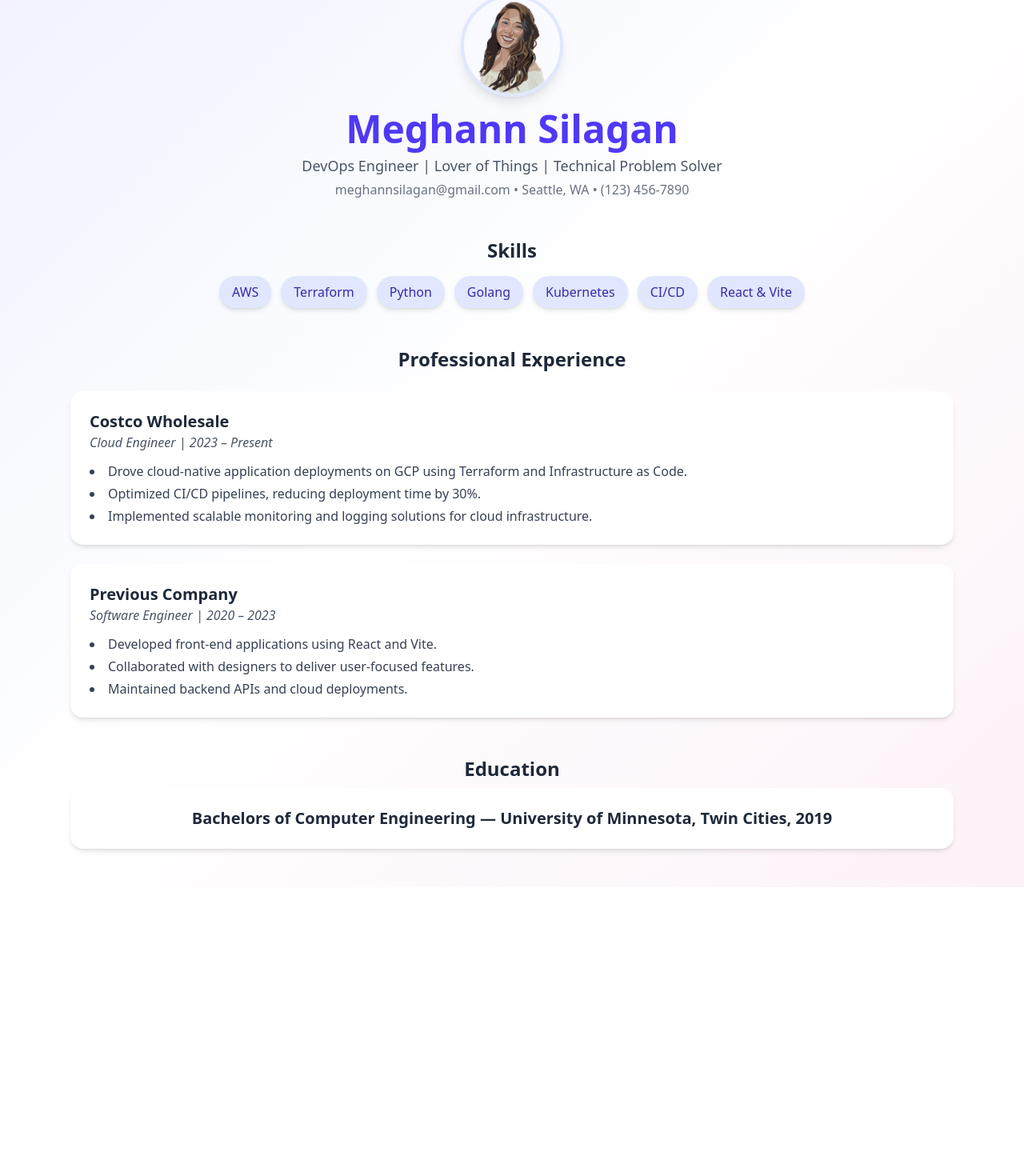
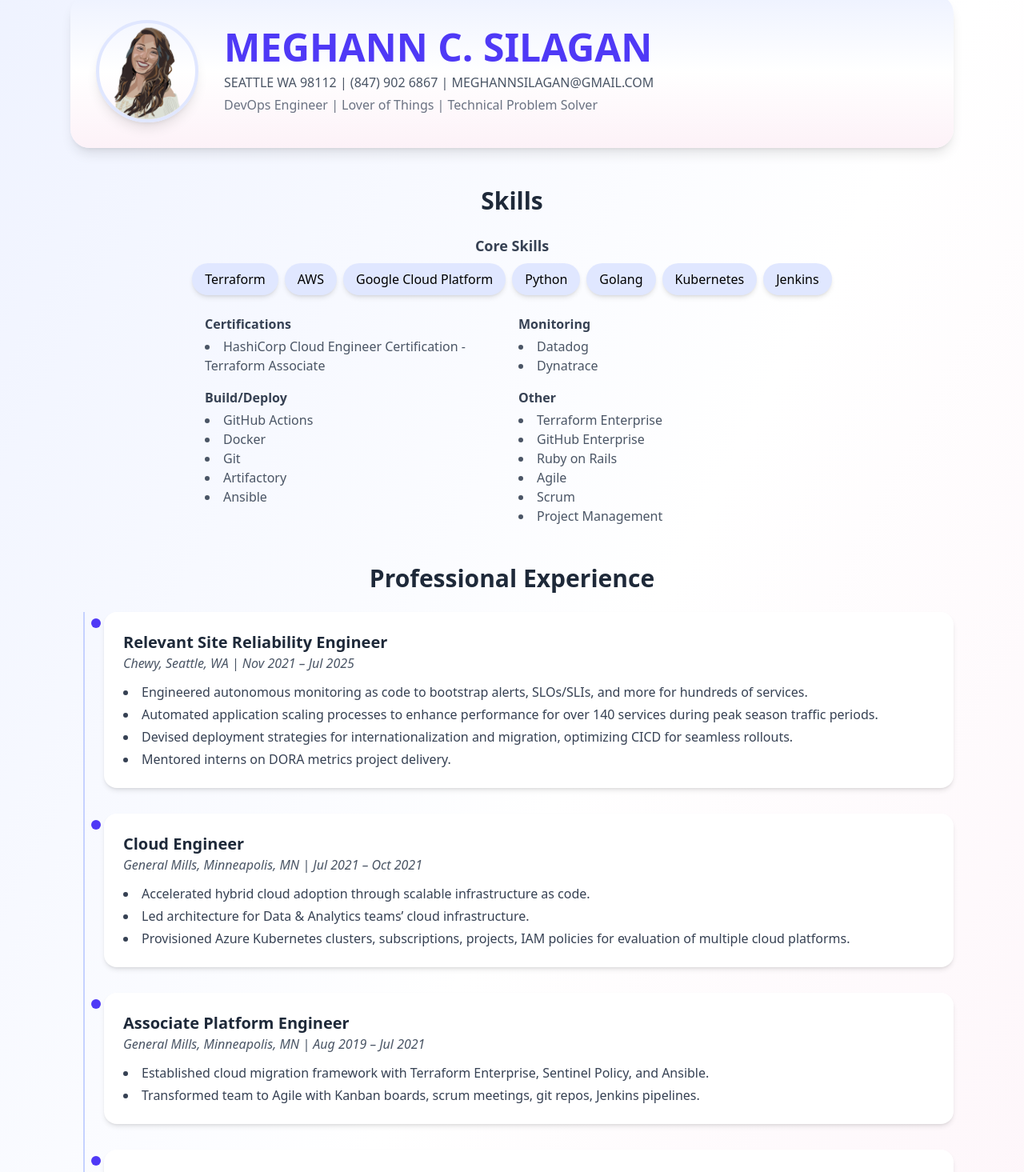
Before and after one commit to msilagan/meghann, a React (Vite) app in the folder frontend/: page / in a window 1280 px wide. Shown: the part 119-1584 px from the top of the page at 80% size. Before the commit the page ends 1228 px from the top, so only its background shows below. Built offline with nearby package versions, Linux system fonts and the light colour scheme.

Commit message:
feat: timeline

```diff
--- a/frontend/src/components/Badge.jsx
+++ b/frontend/src/components/Badge.jsx
@@ -1,16 +1,13 @@
 import React from "react";
 
-export default function Badge({ label, delay = 0 }) {
+export default function Badge({ label, delay = 0, color = "indigo" }) {
+  // Tailwind dynamic colors
+  const bgColor = `bg-${color}-100`;
+  const textColor = `text-${color}-800`;
+
   return (
     <span
-      className="
-        px-4 py-2 rounded-full font-medium
-        shadow-md hover:shadow-xl hover:scale-105
-        transition-transform transition-shadow duration-300
-        bg-indigo-100
-        text-indigo-800
-        cursor-default
-      "
+      className={`px-4 py-2 rounded-full font-medium shadow-md hover:shadow-xl transition-transform duration-300 ${bgColor} ${textColor} cursor-default`}
       data-aos="fade-up"
       data-aos-delay={delay}
     >
--- a/frontend/src/components/Card.jsx
+++ b/frontend/src/components/Card.jsx
@@ -1,14 +1,15 @@
 import React from "react";
 
-export default function Card({ title, subtitle, children, aos = "fade-up" }) {
+export default function Card({ title, subtitle, children, color = "white" }) {
+  const bgColor = `bg-${color}`;
   return (
     <div
-      className="bg-white rounded-2xl shadow-md hover:shadow-xl transition-shadow p-6"
-      data-aos={aos}
+      className={`${bgColor} rounded-2xl shadow-md hover:shadow-xl transition-shadow p-6`}
+      data-aos="fade-up"
     >
       <h3 className="text-xl font-bold text-gray-800">{title}</h3>
       {subtitle && <p className="text-gray-600 italic mb-3">{subtitle}</p>}
-      <div>{children}</div>
+      {children}
     </div>
   );
 }
--- a/frontend/src/components/Home.jsx
+++ b/frontend/src/components/Home.jsx
@@ -1,64 +1,163 @@
 import React from "react";
+import Layout from "./Layout";
+import Badge from "./Badge";
 import Card from "./Card";
-import Badge from "./Badge";
-import Layout from "./Layout";
 import MyIcon from "../assets/meghann_icon.png";
 
 export default function Home() {
-  const skills = ["AWS", "Terraform", "Python", "Golang", "Kubernetes", "CI/CD", "React & Vite"];
-  const experiences = [
+  // Skills grouped by category
+  const skillCategories = {
+    Certifications: ["HashiCorp Cloud Engineer Certification - Terraform Associate"],
+    Languages: ["Terraform", "Python", "Golang"],
+    Cloud: ["AWS", "Google Cloud Platform"],
+    Monitoring: ["Datadog", "Dynatrace"],
+    "Build/Deploy": ["Jenkins", "GitHub Actions", "Docker", "Kubernetes", "Git", "Artifactory", "Ansible"],
+    Other: ["Terraform Enterprise", "GitHub Enterprise", "Ruby on Rails", "Agile", "Scrum", "Project Management"],
+  };
+
+  // Professional experience
+  const experience = [
     {
-      title: "Costco Wholesale",
-      subtitle: "Cloud Engineer | 2023 – Present",
+      title: "Relevant Site Reliability Engineer",
+      company: "Chewy, Seattle, WA",
+      period: "Nov 2021 – Jul 2025",
       points: [
-        "Drove cloud-native application deployments on GCP using Terraform and Infrastructure as Code.",
-        "Optimized CI/CD pipelines, reducing deployment time by 30%.",
-        "Implemented scalable monitoring and logging solutions for cloud infrastructure.",
+        "Engineered autonomous monitoring as code to bootstrap alerts, SLOs/SLIs, and more for hundreds of services.",
+        "Automated application scaling processes to enhance performance for over 140 services during peak season traffic periods.",
+        "Devised deployment strategies for internationalization and migration, optimizing CICD for seamless rollouts.",
+        "Mentored interns on DORA metrics project delivery.",
       ],
     },
     {
-      title: "Previous Company",
-      subtitle: "Software Engineer | 2020 – 2023",
+      title: "Cloud Engineer",
+      company: "General Mills, Minneapolis, MN",
+      period: "Jul 2021 – Oct 2021",
       points: [
-        "Developed front-end applications using React and Vite.",
-        "Collaborated with designers to deliver user-focused features.",
-        "Maintained backend APIs and cloud deployments.",
+        "Accelerated hybrid cloud adoption through scalable infrastructure as code.",
+        "Led architecture for Data & Analytics teams’ cloud infrastructure.",
+        "Provisioned Azure Kubernetes clusters, subscriptions, projects, IAM policies for evaluation of multiple cloud platforms.",
+      ],
+    },
+    {
+      title: "Associate Platform Engineer",
+      company: "General Mills, Minneapolis, MN",
+      period: "Aug 2019 – Jul 2021",
+      points: [
+        "Established cloud migration framework with Terraform Enterprise, Sentinel Policy, and Ansible.",
+        "Transformed team to Agile with Kanban boards, scrum meetings, git repos, Jenkins pipelines.",
+      ],
+    },
+    {
+      title: "Full Stack Software Engineer",
+      company: "Software for Good, Minneapolis, MN",
+      period: "Sep 2018 – May 2019",
+      points: [
+        "Designed & developed full-stack application for a mission-driven client using Ruby on Rails & Javascript/JQuery.",
       ],
     },
   ];
 
+  // Leadership
+  const leadership = [
+    {
+      title: "Certified Snowboard Instructor",
+      org: "Ski and Snowboard School, Stevens Pass",
+      period: "Nov 2022 – Present",
+      points: ["Provides personalized instruction to diverse groups in a safe and fun environment."],
+    },
+    {
+      title: "Cultural Pillar Lead",
+      org: "Asian Leadership Network, General Mills",
+      period: "Jan 2021 – Oct 2021",
+      points: ["Planned inclusive events for hundreds of employees and families."],
+    },
+    {
+      title: "Engagement Pillar Lead",
+      org: "Women in Digital and Technology, General Mills",
+      period: "Aug 2020 – Oct 2021",
+      points: ["Organized events to empower women in technology and amplify their voices."],
+    },
+  ];
+
+  // Core skills to highlight as badges
+  const coreSkills = ["Terraform", "AWS", "Google Cloud Platform", "Python", "Golang", "Kubernetes", "Jenkins"];
+
   return (
     <Layout>
-      {/* Header */}
-      <header className="text-center mb-12" data-aos="fade-down">
+      {/* Hero Section */}
+      <section className="flex flex-col sm:flex-row items-center gap-8 mb-12 bg-gradient-to-b from-indigo-50 via-white to-pink-50 p-8 rounded-3xl shadow-lg">
         <img
-            src={MyIcon}
-            alt="Meghann Silagan"
-            className="w-32 h-32 mx-auto rounded-full shadow-lg border-4 border-indigo-100 mb-4"
+          src={MyIcon}
+          alt="Meghann Silagan"
+          className="w-32 h-32 rounded-full shadow-lg border-4 border-indigo-100"
         />
-        <h1 className="text-5xl font-extrabold text-indigo-600 mb-2">Meghann Silagan</h1>
-        <p className="text-gray-600 text-lg">DevOps Engineer | Lover of Things | Technical Problem Solver</p>
-        <p className="text-gray-500 mt-1">meghannsilagan@gmail.com • Seattle, WA • (123) 456-7890</p>
-      </header>
+        <div className="text-center sm:text-left">
+          <h1 className="text-5xl font-extrabold text-indigo-600">MEGHANN C. SILAGAN</h1>
+          <p className="text-gray-600 mt-2">SEATTLE WA 98112 | (847) 902 6867 | MEGHANNSILAGAN@GMAIL.COM</p>
+          <p className="text-gray-500 mt-1">DevOps Engineer | Lover of Things | Technical Problem Solver</p>
+        </div>
+      </section>
 
-      {/* Skills */}
-      <section className="mb-12 text-center">
-        <h2 className="text-2xl font-semibold text-gray-800 mb-4" data-aos="fade-up">Skills</h2>
-        <div className="flex flex-wrap justify-center gap-3">
-          {skills.map((skill, i) => (
-            <Badge key={skill} label={skill} delay={i * 100} />
+      {/* Skills Section */}
+      <section className="mb-12">
+        <h2 className="text-3xl font-bold text-gray-800 mb-6 text-center">Skills</h2>
+
+        {/* Core Skills Badges */}
+        <div className="mb-6 text-center">
+          <h3 className="text-lg font-semibold text-gray-700 mb-2">Core Skills</h3>
+          <div className="flex flex-wrap justify-center gap-2">
+            {coreSkills.map((skill, i) => (
+              <Badge key={skill} label={skill} delay={i * 50} />
+            ))}
+          </div>
+        </div>
+
+        {/* Additional Skills by Category */}
+        <div className="max-w-3xl mx-auto grid grid-cols-1 sm:grid-cols-2 gap-4">
+          {Object.entries(skillCategories).map(([category, skills]) => {
+            const additionalSkills = skills.filter((s) => !coreSkills.includes(s));
+            if (additionalSkills.length === 0) return null;
+            return (
+              <div key={category}>
+                <h4 className="text-gray-700 font-semibold">{category}</h4>
+                <ul className="list-disc list-inside text-gray-600 mt-1">
+                  {additionalSkills.map((skill) => (
+                    <li key={skill}>{skill}</li>
+                  ))}
+                </ul>
+              </div>
+            );
+          })}
+        </div>
+      </section>
+
+      {/* Experience Section */}
+      <section className="mb-12">
+        <h2 className="text-3xl font-bold text-gray-800 mb-6 text-center">Professional Experience</h2>
+        <div className="relative border-l-2 border-indigo-200 ml-4 pl-6 space-y-8">
+          {experience.map((job, i) => (
+            <div key={i} className="relative">
+              <div className="absolute -left-4 top-2 w-3 h-3 bg-indigo-600 rounded-full"></div>
+              <Card title={job.title} subtitle={`${job.company} | ${job.period}`}>
+                <ul className="list-disc list-inside text-gray-700 space-y-1 mt-2">
+                  {job.points.map((point, idx) => (
+                    <li key={idx}>{point}</li>
+                  ))}
+                </ul>
+              </Card>
+            </div>
           ))}
         </div>
       </section>
 
-      {/* Professional Experience */}
+      {/* Leadership Section */}
       <section className="mb-12">
-        <h2 className="text-2xl font-semibold text-gray-800 mb-6 text-center" data-aos="fade-up">Professional Experience</h2>
-        <div className="space-y-6">
-          {experiences.map((exp) => (
-            <Card key={exp.title} title={exp.title} subtitle={exp.subtitle}>
-              <ul className="list-disc list-inside text-gray-700 space-y-1">
-                {exp.points.map((point, idx) => (
+        <h2 className="text-3xl font-bold text-gray-800 mb-6 text-center">Leadership</h2>
+        <div className="grid grid-cols-1 sm:grid-cols-2 gap-6">
+          {leadership.map((lead, i) => (
+            <Card key={i} title={lead.title} subtitle={`${lead.org} | ${lead.period}`}>
+              <ul className="list-disc list-inside text-gray-700 space-y-1 mt-2">
+                {lead.points.map((point, idx) => (
                   <li key={idx}>{point}</li>
                 ))}
               </ul>
@@ -67,10 +166,10 @@ export default function Home() {
         </div>
       </section>
 
-      {/* Education */}
-      <section className="text-center" data-aos="fade-up">
-        <h2 className="text-2xl font-semibold text-gray-800 mb-2">Education</h2>
-        <Card title="Bachelors of Computer Engineering — University of Minnesota, Twin Cities, 2019" />
+      {/* Education Section */}
+      <section className="text-center mb-12">
+        <h2 className="text-3xl font-bold text-gray-800 mb-4">Education</h2>
+        <Card title="Bachelor of Computer Engineering — University of Minnesota, Twin Cities, Minneapolis, MN" />
       </section>
     </Layout>
   );
```
